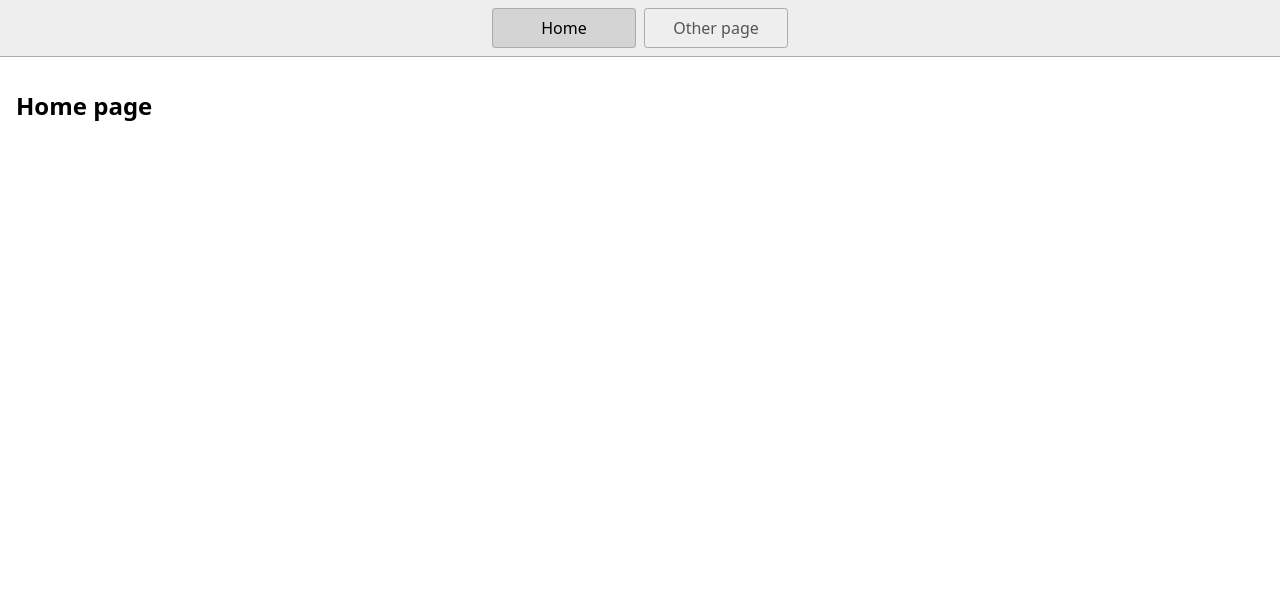
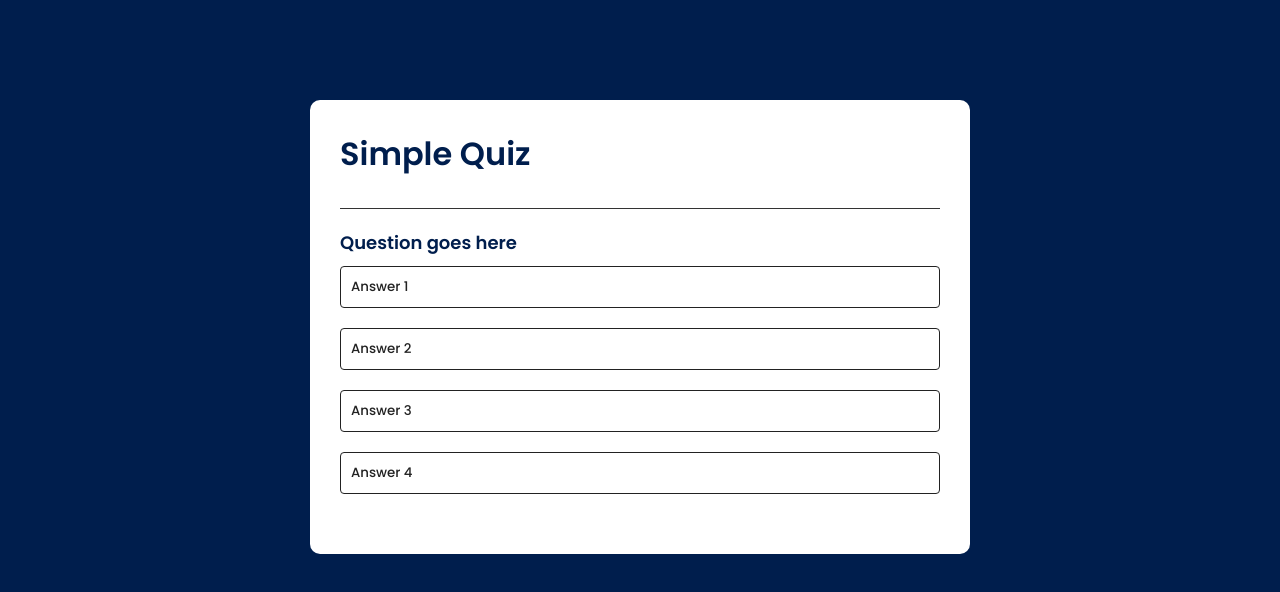
Before and after one commit to mohmadnavruzov084/Quiz-App, a website: page index.html in a window 1280 px wide. Drawn offline with Linux system fonts and the light colour scheme.

Commit message:
Layout is ready

```diff
--- a/index.html
+++ b/index.html
@@ -12,12 +12,18 @@
     <script type="module" src="script.js"></script>
   </head>
   <body>
-    <nav>
-      <a href="/" aria-current="page">Home</a>
-      <a href="/page2.html">Other page</a>
-    </nav>
-    <main>
-      <h1>Home page</h1>
-    </main>
+  <div class="app">
+     <h1>Simple Quiz</h1>
+     <div class="quiz">
+      <h2 id="question">Question goes here</h2>
+      <div id="answer-buttons">
+        <button class="btn">Answer 1</button>
+        <button class="btn">Answer 2</button>
+        <button class="btn">Answer 3</button>
+        <button class="btn">Answer 4</button>
+      </div>
+      <button id="next-btn">Next</button>
+     </div>
+  </div>
   </body>
 </html>
--- a/script.js
+++ /dev/null
@@ -1 +0,0 @@
-console.log('Hello!');
--- a/styles.css
+++ b/styles.css
@@ -1,46 +1,70 @@
-* {
-  box-sizing: border-box;
+@import url('https://fonts.googleapis.com/css2?family=Poppins:ital,wght@0,100;0,200;0,300;0,400;0,500;0,600;0,700;0,800;0,900;1,100;1,200;1,300;1,400;1,500;1,600;1,700;1,800;1,900&display=swap');
+*{
+  margin: 0;
+  padding: 0;
+  font-family: "Poppins", serif;
 }
 
-body {
-  margin: 0;
-  font-family: system-ui, sans-serif;
-  color: black;
-  background-color: white;
+body{
+  background: #001e4d;
 }
 
-nav {
-  display: flex;
-  flex-wrap: wrap;
-  align-items: center;
-  justify-content: center;
-  padding: 0.5rem;
-  gap: 0.5rem;
-  border-bottom: solid 1px #aaa;
-  background-color: #eee;
+.app{
+  background: #fff;
+  width: 95%;
+  max-width: 600px;
+  margin: 100px auto 0;
+  border-radius: 10px;
+  padding: 30px;
+
 }
 
-nav a {
-  display: inline-block;
-  min-width: 9rem;
-  padding: 0.5rem;
-  border-radius: 0.2rem;
-  border: solid 1px #aaa;
-  text-align: center;
-  text-decoration: none;
-  color: #555;
+.app h1{
+  font-weight: 25px;
+  color: #001e4d;
+  font-weight: 600;
+  border-bottom: 1px solid #333;
+  padding-bottom: 30px;
 }
 
-nav a[aria-current='page'] {
-  color: #000;
-  background-color: #d4d4d4;
+.quiz {
+  padding: 20px 0;
+
+}
+.quiz h2{
+  font-size: 18px;
+  color: #001e4d;
+  font-weight: 600;
 }
 
-main {
-  padding: 1rem;
+.btn{
+  background: #fff;
+  color: #222;
+  font-weight: 500;
+  width: 100%;
+  border: 1px solid #222;
+  padding: 10px;
+  margin: 10px 0;
+  text-align: left;
+  border-radius: 4px;
+  cursor: pointer;
+  transition: all 0.3s;
 }
 
-h1 {
-  font-weight: bold;
-  font-size: 1.5rem;
+.btn:hover{
+   background: #222;
+   color: #fff;
 }
+
+#next-btn{
+  background: #001e4d;
+  color: #fff;
+  font-weight: 500;
+  width: 150px;
+  border: 0;
+  padding: 10px;
+  margin: 20px auto 0;
+  border-radius: 4px;
+  cursor: pointer;
+  display: none;
+}
```
Also changed, not shown: page2.html (deleted, +0 -19 lines), 1 other file.
